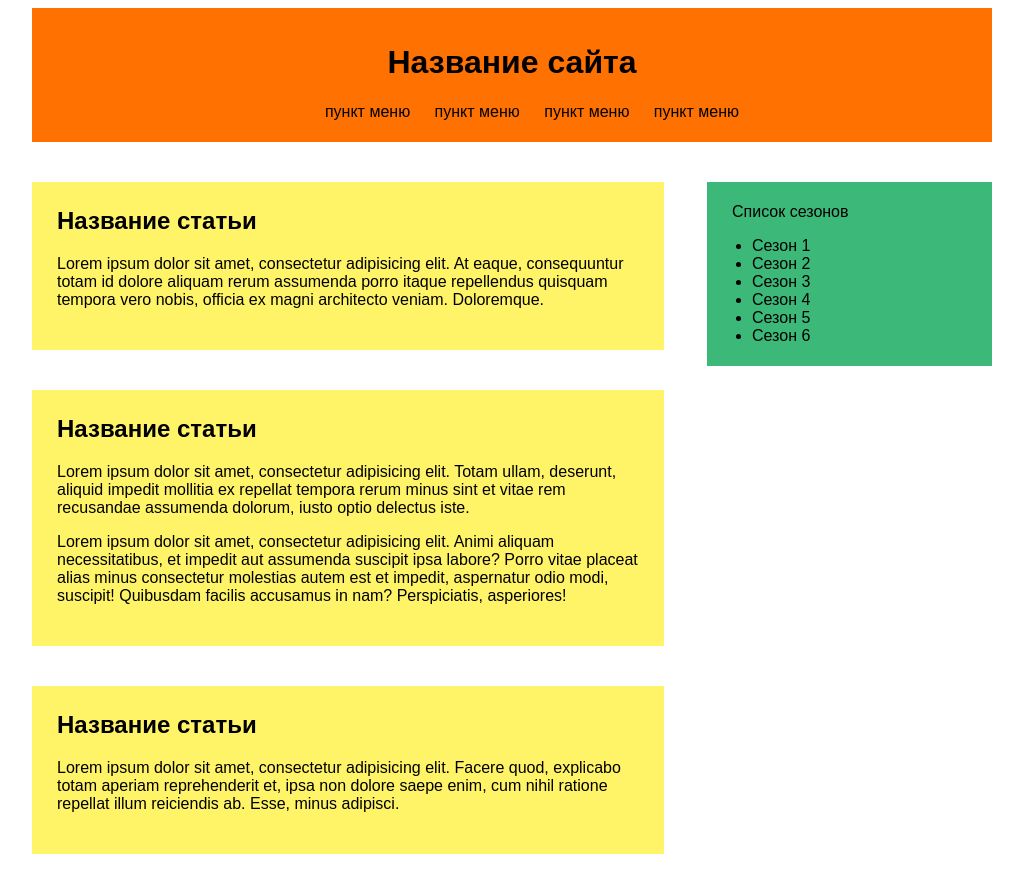
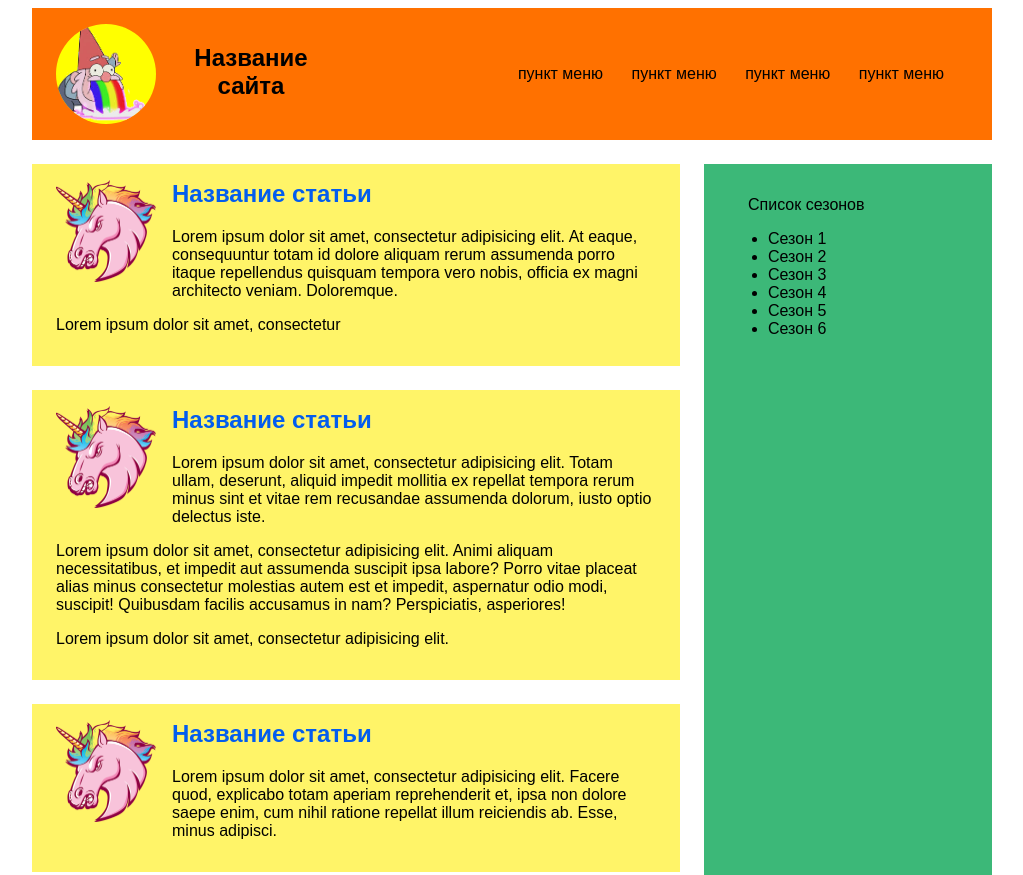
Before and after one commit to VIZhuk/VIZhuk.github.io, a plain HTML site: page index.html in a window 1280 px wide. Shown: the top 875 px of the page, without its empty margins (128-1151 px from the left). Drawn offline with Linux system fonts and the light colour scheme.

Commit message:
second homework

```diff
--- a/index.html
+++ b/index.html
@@ -3,12 +3,13 @@
 <head>
     <meta charset="UTF-8" />
     <link rel="stylesheet" href="style.css" />
-    <title>Zhukovitskij-1</title>
+    <title>Zhukovitskij-2</title>
 </head>
 <body>
 <div class="wrapper">
     <header>
-        <h1>Название сайта</h1>
+        <img src="dwarf.png" alt="веселый гном">
+        <h2 class="header-title">Название сайта</h2>
         <nav>
             <ul>
                 <li><a href="#">пункт меню</a></li>
@@ -21,19 +22,31 @@
     <main>
         <article class="articles">
             <article>
+                <a href="#">
+                    <img src="unicorn.png" alt="unicorn">
                     <h2>Название статьи</h2>
+                </a>
                 <p>Lorem ipsum dolor sit amet, consectetur adipisicing elit. At eaque, consequuntur totam id dolore aliquam rerum assumenda porro itaque repellendus quisquam tempora vero nobis, officia ex magni architecto veniam. Doloremque.</p>
+                <p>Lorem ipsum dolor sit amet, consectetur</p>
             </article>
             <article>
+                <a href="#">
+                    <img src="unicorn.png" alt="unicorn">
                     <h2>Название статьи</h2>
+                </a>
                 <p>Lorem ipsum dolor sit amet, consectetur adipisicing elit. Totam ullam, deserunt, aliquid impedit mollitia ex repellat tempora rerum minus sint et vitae rem recusandae assumenda dolorum, iusto optio delectus iste.</p>
                 <p>Lorem ipsum dolor sit amet, consectetur adipisicing elit. Animi aliquam necessitatibus, et impedit aut assumenda suscipit ipsa labore? Porro vitae placeat alias minus consectetur molestias autem est et impedit, aspernatur odio modi, suscipit! Quibusdam facilis accusamus in nam? Perspiciatis, asperiores!</p>
+                <p>Lorem ipsum dolor sit amet, consectetur adipisicing elit.</p>
             </article>
             <article>
+                <a href="#">
+                    <img src="unicorn.png" alt="unicorn">
                     <h2>Название статьи</h2>
+                </a>
                 <p>Lorem ipsum dolor sit amet, consectetur adipisicing elit. Facere quod, explicabo totam aperiam reprehenderit et, ipsa non dolore saepe enim, cum nihil ratione repellat illum reiciendis ab. Esse, minus adipisci.</p>
             </article>
         </article>
+    </main>
     <aside>
         <p class="aside-header">Список сезонов</p>
         <ul>
@@ -45,7 +58,6 @@
             <li>Сезон 6</li>
         </ul>
     </aside>
-    </main>
     <footer>
         <p class="footer-content">@JediCSS.com</p>
     </footer>
--- a/style.css
+++ b/style.css
@@ -1,3 +1,13 @@
+/** { background-color: rgba(255, 0, 0, .2); }*/
+/** * { background-color: rgba(0, 255, 0, .2); }*/
+/** * * { background-color: rgba(0, 0, 255, .2); }*/
+/** * * * { background-color: rgba(255, 0, 255, .2); }*/
+/** * * * * { background-color: rgba(0, 255, 255, .2); }*/
+/** * * * * * { background-color: rgba(255, 255, 0, .2); }*/
+/** * * * * * * { background-color: rgba(255, 0, 0, .2); }*/
+/** * * * * * * * { background-color: rgba(0, 255, 0, .2); }*/
+/** * * * * * * * * { background-color: rgba(0, 0, 255, .2); }*/
+
 .wrapper {
     width: 960px;
     margin: 0 auto;
@@ -5,14 +15,26 @@
 }
 
 header {
-    padding: 5px;
-    margin-bottom: 40px;
+    height: 100px;
+    padding: 16px 24px;
+    margin-bottom: 24px;
     background-color: #ff7100;
     text-align: center;
 }
 
-header > h1 {
-    padding-top: 10px;
+header .header-title {
+    float: left;
+    width: 150px;
+    text-align: center;
+    padding-left: 20px;
+}
+
+header img {
+    float: left;
+    width: 100px;
+    height: 100px;
+    background-color: yellow;
+    border-radius: 50%;
 }
 
 
@@ -22,20 +44,45 @@ header > h1 {
 }
 
 .articles article {
-    margin-right: 40px;
-    margin-bottom: 40px;
-    padding: 25px;
+    margin-right: 24px;
+    margin-bottom: 24px;
+    padding: 16px 24px;
     background-color: #fff468;
+}
+
+.articles article a {
+    color: #035dee;
+    text-decoration: none;
+}
+
+.articles article a:hover {
+    color: #FFF;
+}
+
+.articles article a img {
+    width: 100px;
+    padding-right: 16px;
+    float: left;
 }
 
 .articles h2 {
     margin-top: 0;
 }
 
+/*.articles h2 a{*/
+/*    text-decoration: none;*/
+/*    color: #035dee;*/
+/*}*/
+
+/*.articles h2 a:hover{*/
+/*    color: #FFF;*/
+/*}*/
+
 aside {
-    padding: 5px;
+    padding: 16px 24px 600px 24px;
+    margin-bottom: 24px;
     background-color: #3cb878;
-    width: 275px;
+    width: 240px;
     float: right;
 }
 
@@ -43,14 +90,24 @@ aside .aside-header {
     padding-left: 20px;
 }
 
+nav {
+    text-align: right;
+    padding-top: 25px;
+}
+
 nav li{
     display: inline-block;
-    padding: 0 10px 0 10px;
+    padding-right: 24px;
 }
 
 nav a {
     text-decoration: none;
     color: #000;
+}
+
+nav a:hover {
+    text-decoration: none;
+    color: #FFF;
 }
 
 footer {
```
Also changed, not shown: dwarf.png (added), unicorn.png (added). Lines whose indentation alone changed are shown as unchanged.
